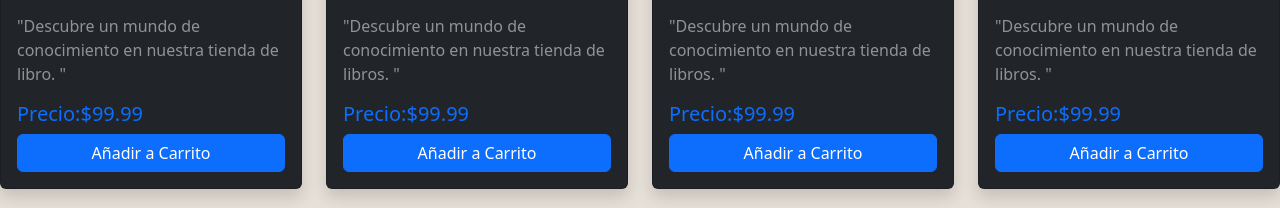
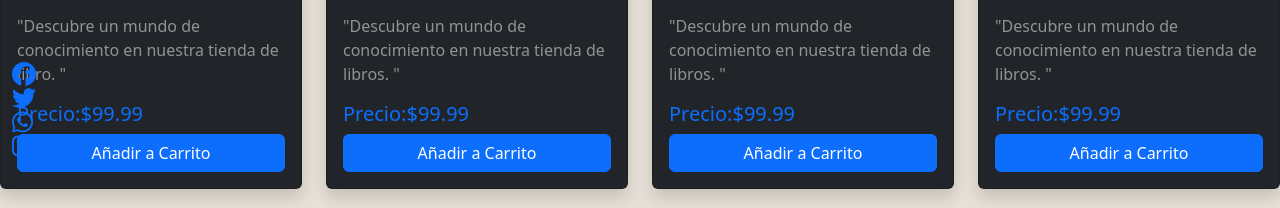
Before and after one commit to ISPC-Bookster/Libroteka, an Angular app in the folder Frontend/: page /home in a window 1280 px wide. Shown: the part 338-546 px from the top of the page. Built offline with nearby package versions, Linux system fonts and the light colour scheme.

Commit message:
Fixed conflicts, added socialnet as component/widget

```diff
--- a/Frontend/src/app/app.component.html
+++ b/Frontend/src/app/app.component.html
@@ -1,3 +1,4 @@
 <app-navbar></app-navbar>
 <router-outlet></router-outlet>
+<app-socialnet></app-socialnet>
 <app-footer></app-footer>
--- a/Frontend/src/app/app.component.ts
+++ b/Frontend/src/app/app.component.ts
@@ -12,12 +12,15 @@ import { SobreNosotrosComponent } from './components/sobre-nosotros/sobre-nosotr
   selector: 'app-root',
   standalone: true,
   imports: [
-
     RouterOutlet,
     LandingComponent,
     CreateComponent,
     SocialnetComponent,
-  , NavbarComponent, FooterComponent, HeaderComponent, ContactoComponent, SobreNosotrosComponent,
+    NavbarComponent,
+    FooterComponent,
+    HeaderComponent,
+    ContactoComponent,
+    SobreNosotrosComponent,
   ],
   templateUrl: './app.component.html',
   styleUrl: './app.component.css',
```
